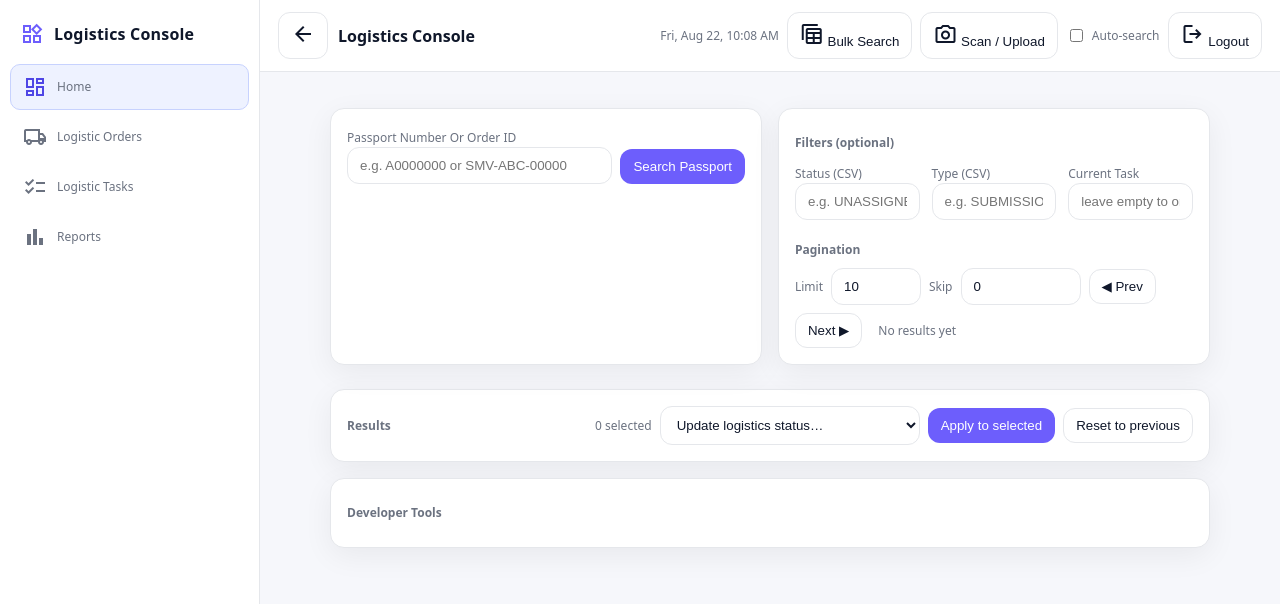
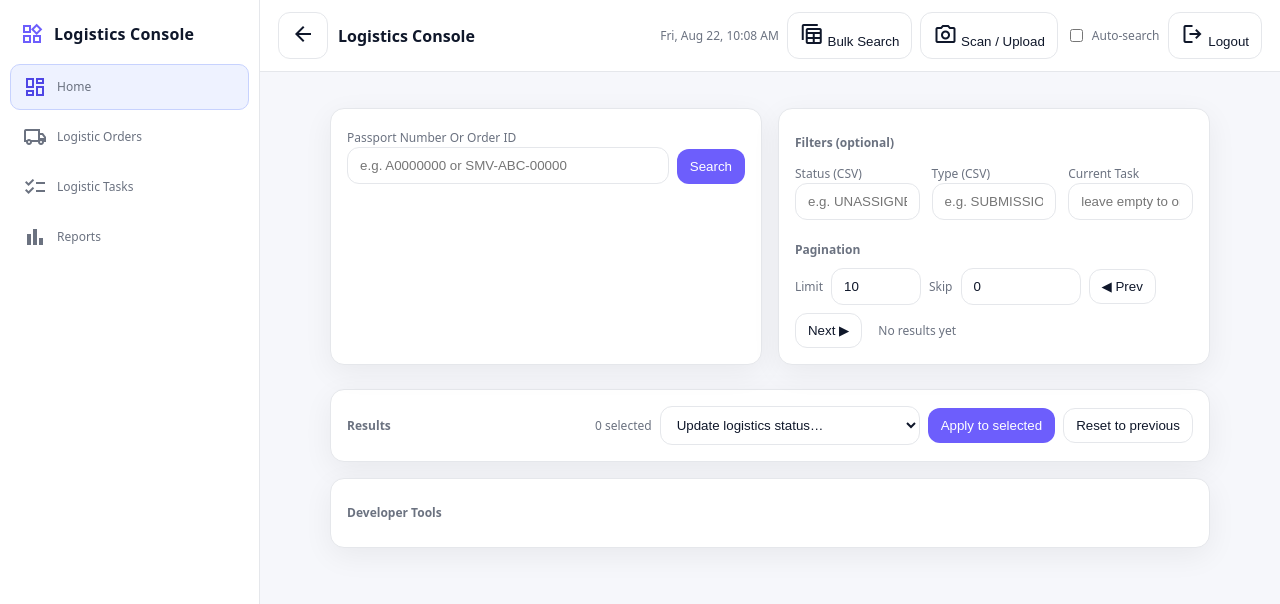
Before and after one commit to rohitvarshney-web/logistics-PWA, a Next.js app: page /dashboard in a window 1280 px wide. Shown: the top 604 px of the page. Built offline with nearby package versions, Linux system fonts and the light colour scheme.

Commit message:
Update page.tsx

```diff
--- a/app/dashboard/page.tsx
+++ b/app/dashboard/page.tsx
@@ -770,7 +770,7 @@ export default function DashboardPage() {
               />
             </div>
             <button className="btn primary" onClick={searchByPassport} disabled={!passport.trim() || loading === 'passport'}>
-              {loading === 'passport' ? 'Searching…' : 'Search Passport'}
+              {loading === 'passport' ? 'Searching…' : 'Search'}
             </button>
           </div>
 
```
